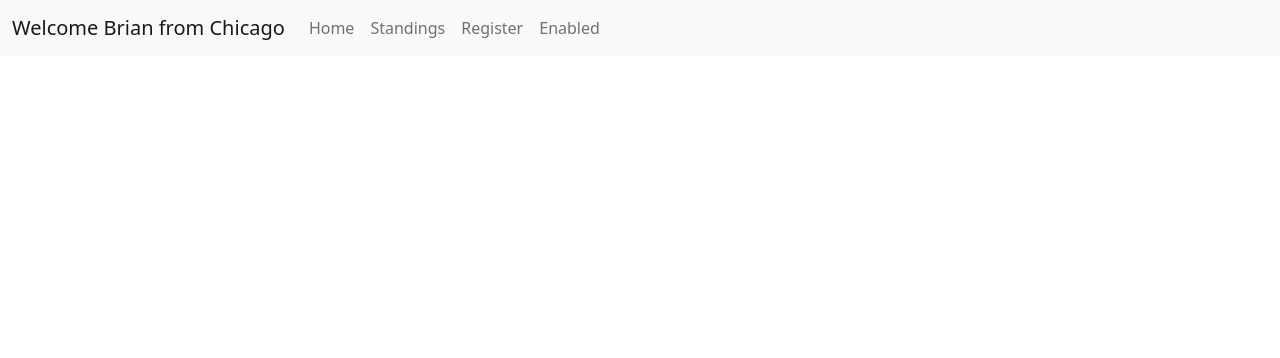
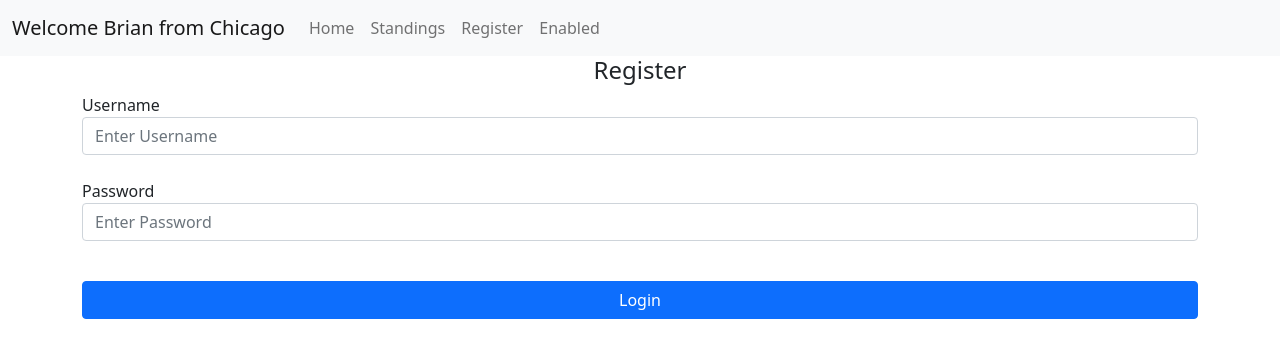
Before and after one commit to Alejandro-Jaime-Pozas/react_day1, a React (Create React App) app: page /login in a window 1280 px wide. Shown: the top 358 px of the page. Built offline with nearby package versions, Linux system fonts and the light colour scheme.

Commit message:
added login comp

```diff
--- a/src/App.js
+++ b/src/App.js
@@ -6,19 +6,33 @@ import RacersClass from './components/RacersClass';
 import { Routes, Route } from 'react-router-dom';
 import Button from './components/Button';
 import Register from './components/Register';
+import AlertMessage from './components/AlertMessage';
+import Login from './components/Login';
 
 function App() {
-    console.log('hello')
+    // console.log('hello')
+    // set a state for an alert msg. if there is a msg, show its content (str) if not, dont show message
+    const [message, setMessage] = useState(null);
+    const [category, setCategory] = useState(null);
+
+    // inserting a flash msg and category to a fn so that it can be pushed as a prop to other js files
+    const flashMessage = (message, category) => {
+        setMessage(message);
+        setCategory(category);
+    }
 
     return (
         <>
             <Navbar name='Brian' city='Chicago'/>
             <div className='container'>
+                {/* set a state for an alert msg. if there is a msg, show its content (str) if not, dont show message */}
+                {message ? <AlertMessage message={message} category={category} flashMessage={flashMessage} /> : null }
                 {/* setup the routes, so that only those elements get re-rendered when called and so not every element on site is re-rendered */}
                 <Routes>
                     <Route path='/' element={<ButtonCounter />} />
                     <Route path='/standings' element={<Racers />} />
-                    <Route path='/register' element={<Register />} />
+                    <Route path='/register' element={<Register flashMessage={flashMessage} />} />
+                    <Route path='/login' element={<Login />} />
                 </Routes>
                 {/* <ButtonCounter />
                 <Racers  /> */}
--- /dev/null
+++ b/src/components/AlertMessage.jsx
@@ -0,0 +1,10 @@
+import React from 'react'
+
+export default function AlertMessage(props) {
+  return (
+    <div className={`alert alert-${props.category} alert-dismissible fade show`} role='alert' >
+        <strong>{props.message}</strong>
+        <button type='button ' className='btn-close' onClick={() => props.flashMessage(null, null)}></button>
+    </div>
+  )
+}
--- /dev/null
+++ b/src/components/Login.jsx
@@ -0,0 +1,29 @@
+import React from 'react'
+
+export default function Login() {
+
+    const handleSubmit = e => {
+        e.preventDefault();
+        console.log(e);
+    }
+
+    return (
+        <>
+        <h4 className="text-center">Register</h4>
+        <form onSubmit={handleSubmit}>
+            <div className="form-group">
+
+                <label htmlFor="username">Username</label>
+                <input type="text" className='form-control' placeholder='Enter Username' name='username'/>
+                <br />
+                <label htmlFor="password">Password</label>
+                <input type="password" className='form-control' placeholder='Enter Password' name='password'/>
+                <br />
+
+                <input type="submit" value='Login' className='btn btn-primary w-100 mt-3' />
+            </div>
+        </form>
+
+        </>
+    )
+}
--- a/src/components/Navbar.jsx
+++ b/src/components/Navbar.jsx
@@ -15,7 +15,7 @@ export default function Navbar(props) {
                     <Link className="nav-link" to="/">Home</Link>
                     <Link className="nav-link" to="/standings">Standings</Link>
                     <Link className="nav-link" to="/register">Register</Link>
-                    <a className="nav-link" href="/">Enabled</a>
+                    <Link className="nav-link" to="/login">Enabled</Link>
                 </div>
                 </div>
             </div>
--- a/src/components/Register.jsx
+++ b/src/components/Register.jsx
@@ -1,10 +1,52 @@
 import React from 'react'
+import { useNavigate } from 'react-router-dom';
 
-export default function Register() {
+
+export default function Register(props) {
+
+    let navigate = useNavigate();
 
     const handleSubmit = e => {
         e.preventDefault();
-        console.log(e);
+        // console.log(e);
+
+        //Check that the passwords match
+        let password = e.target.password.value;
+        let confirmPass = e.target.confirmPass.value;
+        if (password !== confirmPass){
+            props.flashMessage('Your passwords do not match', 'danger')
+
+
+        // HERE YOU ARE COPYING THE JS FETCH CODE SNIPPET FROM POSTMAN////////////////////////
+        } else {
+            console.log('Passwords do match!')
+            // set up request to flask app
+            let myHeaders = new Headers();
+            myHeaders.append('Content-Type', 'application/json');
+
+            let formData = JSON.stringify({
+                username: e.target.username.value,
+                email: e.target.email.value,
+                password: password
+            })
+
+            fetch('http://localhost:5000/api/users', {
+                method: 'POST',
+                headers: myHeaders,
+                body: formData
+            })
+                .then(res => res.json())
+                .then(data => {
+                    if (data.error){ // this checks for the API error that is in intro_to_flask code (400 error)
+                        console.error(data.error)
+                    } else{
+                        // console.log(data)
+                        props.flashMessage('You have successfully registered', 'success')
+                        navigate('/')
+                    }
+                })
+
+        }
     }
 
     return (
@@ -15,13 +57,13 @@ export default function Register() {
                 <label htmlFor="email">Email</label>
                 <input type="text" className='form-control' placeholder='Enter Email' name='email'/>
                 <br />
-                <label htmlFor="email">Email</label>
+                <label htmlFor="username">Username</label>
                 <input type="text" className='form-control' placeholder='Enter Username' name='username'/>
                 <br />
-                <label htmlFor="email">Email</label>
+                <label htmlFor="password">Password</label>
                 <input type="password" className='form-control' placeholder='Enter Password' name='password'/>
                 <br />
-                <label htmlFor="email">Email</label>
+                <label htmlFor="confirmPass">Confirm Password</label>
                 <input type="text" className='form-control' placeholder='Confirm Password' name='confirmPass'/>
                 <br />
 
```
